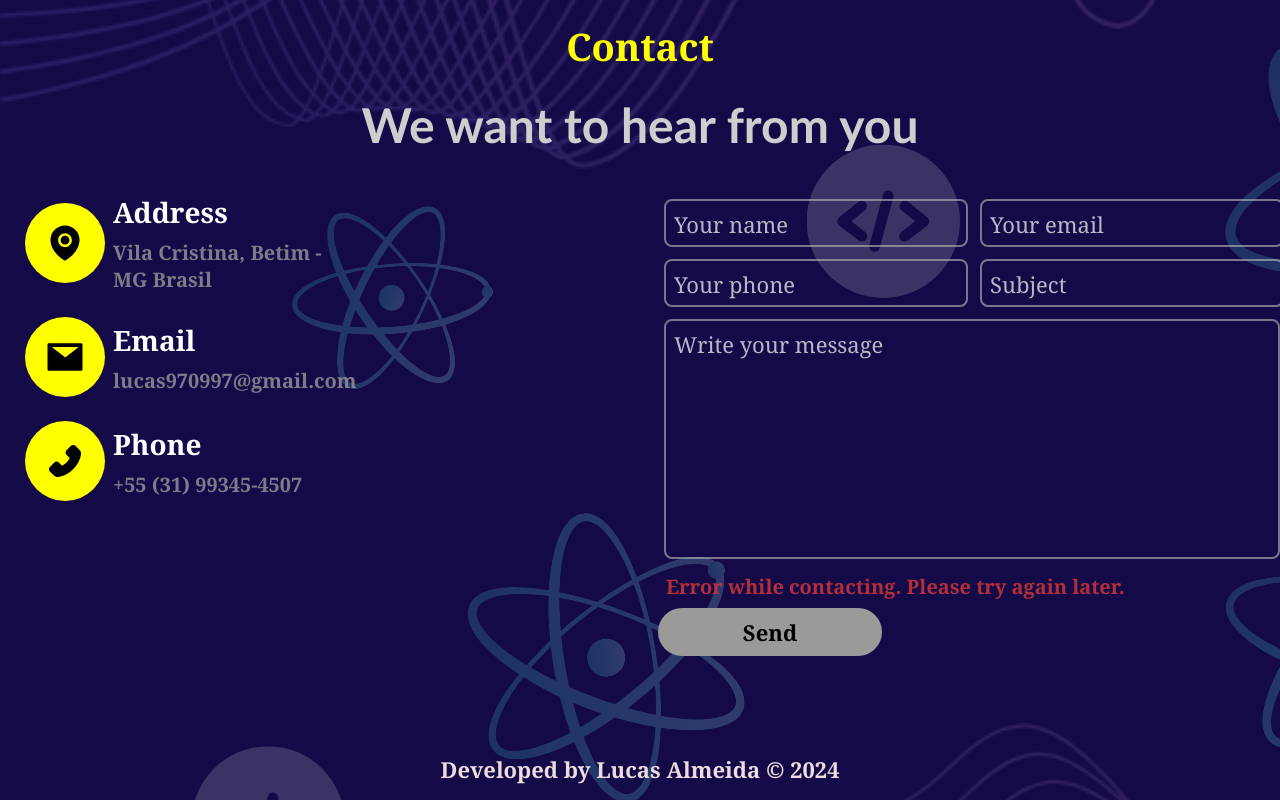
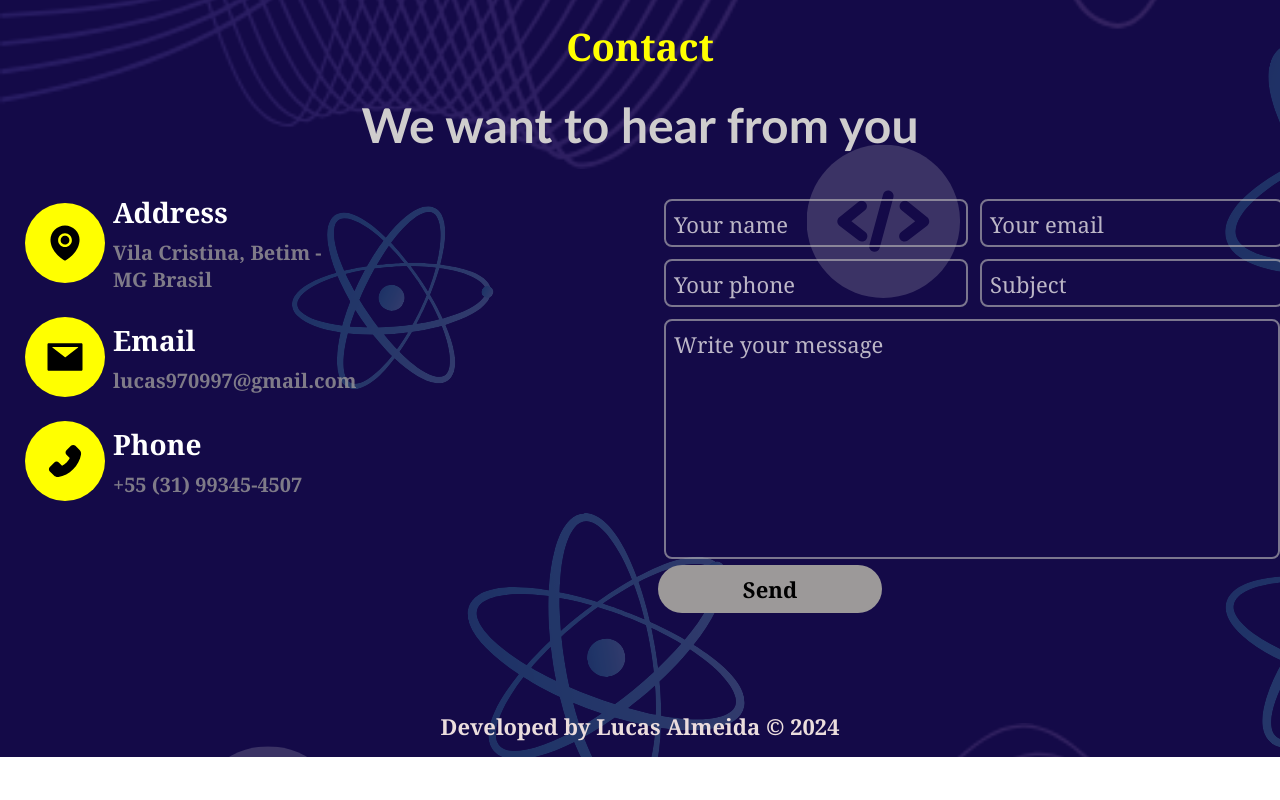
Before and after one commit to LucasPereira9/personalPortfolio, a Next.js app: page /en in a window 1280 px wide. Shown: the part 5954-6754 px from the top of the page. After the commit the page ends 6711 px from the top, so only its background shows below. Built offline with nearby package versions, Linux system fonts and the light colour scheme.

Commit message:
fix: error state

```diff
--- a/src/components/contact/index.tsx
+++ b/src/components/contact/index.tsx
@@ -19,7 +19,7 @@ export default function Contact(props: IContactProps) {
     const [formData, setFormData] = React.useState<IFormDataProps>({ name: '', email: '', phone: '', subject: '', message: '' });
     const [isLoading, setIsLoading] =  React.useState(false as boolean)
     const [isDisabled, setIsDisabled] =  React.useState(true as boolean)
-    const [errorSendingEmail, setErrorSendingEmail] =  React.useState(true as boolean)
+    const [errorSendingEmail, setErrorSendingEmail] =  React.useState(false as boolean)
     const [isModalOpen, setIsModalOpen] =  React.useState(false as boolean)
     const [isPhoneType, setIsPhoneType] = React.useState(false as boolean);
 
```
